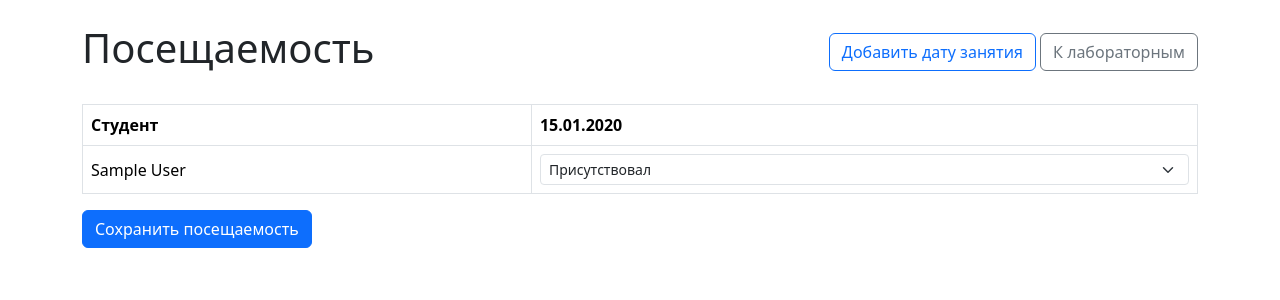
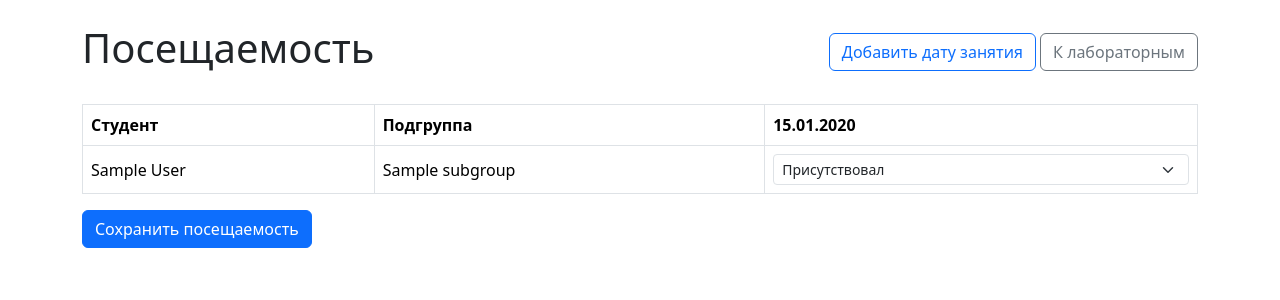
Before and after one commit to steshafominaa/lab_journal_app_, a Django app: page /teacher/attendance/ in a window 1280 px wide. Shown: the top 300 px of the page. Run offline with Django 5.2, Linux system fonts and the light colour scheme; a user stored in the database is signed in; tables that the repository leaves empty hold one stand-in row (values such as "Sample post").

Commit message:
Scope sick leaves to teacher subgroups and show subgroup name across teacher views

```diff
--- a/core/templates/attendance_dashboard.html
+++ b/core/templates/attendance_dashboard.html
@@ -22,6 +22,7 @@
                 <thead>
                 <tr>
                     <th>Студент</th>
+                    <th>Подгруппа</th>
                     {% for lesson_date in lesson_dates %}
                         <th>{{ lesson_date|date:"d.m.Y" }}</th>
                     {% endfor %}
@@ -31,6 +32,7 @@
                 {% for row in rows %}
                     <tr>
                         <td>{{ row.student }}</td>
+                        <td>{{ row.student.subgroup }}</td>
                         {% for cell in row.cells %}
                             <td>
                                 <select name="status_{{ row.student.pk }}_{{ cell.lesson_date|date:'Y-m-d' }}"
--- a/core/templates/results_dashboard.html
+++ b/core/templates/results_dashboard.html
@@ -18,6 +18,7 @@
             <thead>
             <tr>
                 <th>Студент</th>
+                <th>Подгруппа</th>
                 <th>Средняя за лабы</th>
                 <th>Бонус</th>
                 <th>Автомат доступен</th>
@@ -30,6 +31,7 @@
             {% for row in rows %}
                 <tr>
                     <td>{{ row.student }}</td>
+                    <td>{{ row.student.subgroup }}</td>
                     {% if row.summary %}
                         <td>{{ row.summary.average_lab_score|floatformat:2 }}</td>
                         <td>
@@ -70,7 +72,7 @@
                             {% endif %}
                         </td>
                     {% else %}
-                        <td colspan="6" class="text-muted">Нет лабораторных работ</td>
+                        <td colspan="7" class="text-muted">Нет лабораторных работ</td>
                     {% endif %}
                 </tr>
             {% endfor %}
--- a/core/templates/sick_leave_dashboard.html
+++ b/core/templates/sick_leave_dashboard.html
@@ -16,6 +16,7 @@
         <thead>
         <tr>
             <th>Студент</th>
+            <th>Подгруппа</th>
             <th>Файл</th>
             <th>Период</th>
             <th>Статус</th>
@@ -26,6 +27,7 @@
         {% for sick_leave in sick_leaves %}
             <tr>
                 <td>{{ sick_leave.student }}</td>
+                <td>{{ sick_leave.student.subgroup }}</td>
                 <td><a href="{{ sick_leave.file.url }}" target="_blank">Открыть файл</a></td>
                 <td>
                     {% if sick_leave.start_date and sick_leave.end_date %}
--- a/core/views.py
+++ b/core/views.py
@@ -151,7 +151,10 @@ def set_defense(request, student_id, lab_id):
 @login_required
 def attendance_dashboard(request):
     teacher = request.user.profile.teacher
-    students = Student.objects.filter(subgroup=teacher.subgroups.first())
+    if teacher.is_admin:
+        students = Student.objects.select_related('subgroup')
+    else:
+        students = Student.objects.filter(subgroup__in=teacher.subgroups.all()).select_related('subgroup')
 
     lesson_dates = sorted(set(
         Attendance.objects.filter(student__in=students).values_list('lesson_date', flat=True)
@@ -198,7 +201,10 @@ def attendance_dashboard(request):
 @login_required
 def add_lesson_date(request):
     teacher = request.user.profile.teacher
-    students = Student.objects.filter(subgroup=teacher.subgroups.first())
+    if teacher.is_admin:
+        students = Student.objects.all()
+    else:
+        students = Student.objects.filter(subgroup__in=teacher.subgroups.all())
 
     if request.method == 'POST':
         lesson_date = request.POST.get('lesson_date')
@@ -226,8 +232,11 @@ def add_sick_leave(request):
 @login_required
 def sick_leave_dashboard(request):
     teacher = request.user.profile.teacher
-    students = Student.objects.filter(subgroup=teacher.subgroups.first())
-    sick_leaves = SickLeave.objects.filter(student__in=students).order_by('-pk')
+    if teacher.is_admin:
+        students = Student.objects.select_related('subgroup')
+    else:
+        students = Student.objects.filter(subgroup__in=teacher.subgroups.all()).select_related('subgroup')
+    sick_leaves = SickLeave.objects.filter(student__in=students).select_related('student__subgroup').order_by('-pk')
 
     context = {'sick_leaves': sick_leaves}
     return render(request, 'sick_leave_dashboard.html', context)
@@ -235,7 +244,11 @@ def sick_leave_dashboard(request):
 
 @login_required
 def review_sick_leave(request, sick_leave_id):
+    teacher = request.user.profile.teacher
     sick_leave = get_object_or_404(SickLeave, pk=sick_leave_id)
+
+    if not _teacher_can_edit_subgroup(teacher, sick_leave.student.subgroup):
+        return redirect('sick_leave_dashboard')
 
     if request.method == 'POST':
         sick_leave.start_date = request.POST.get('start_date') or None
@@ -259,7 +272,10 @@ def review_sick_leave(request, sick_leave_id):
 @login_required
 def results_dashboard(request):
     teacher = request.user.profile.teacher
-    students = Student.objects.filter(subgroup=teacher.subgroups.first())
+    if teacher.is_admin:
+        students = Student.objects.select_related('subgroup')
+    else:
+        students = Student.objects.filter(subgroup__in=teacher.subgroups.all()).select_related('subgroup')
 
     if request.method == 'POST':
         for student in students:
```
